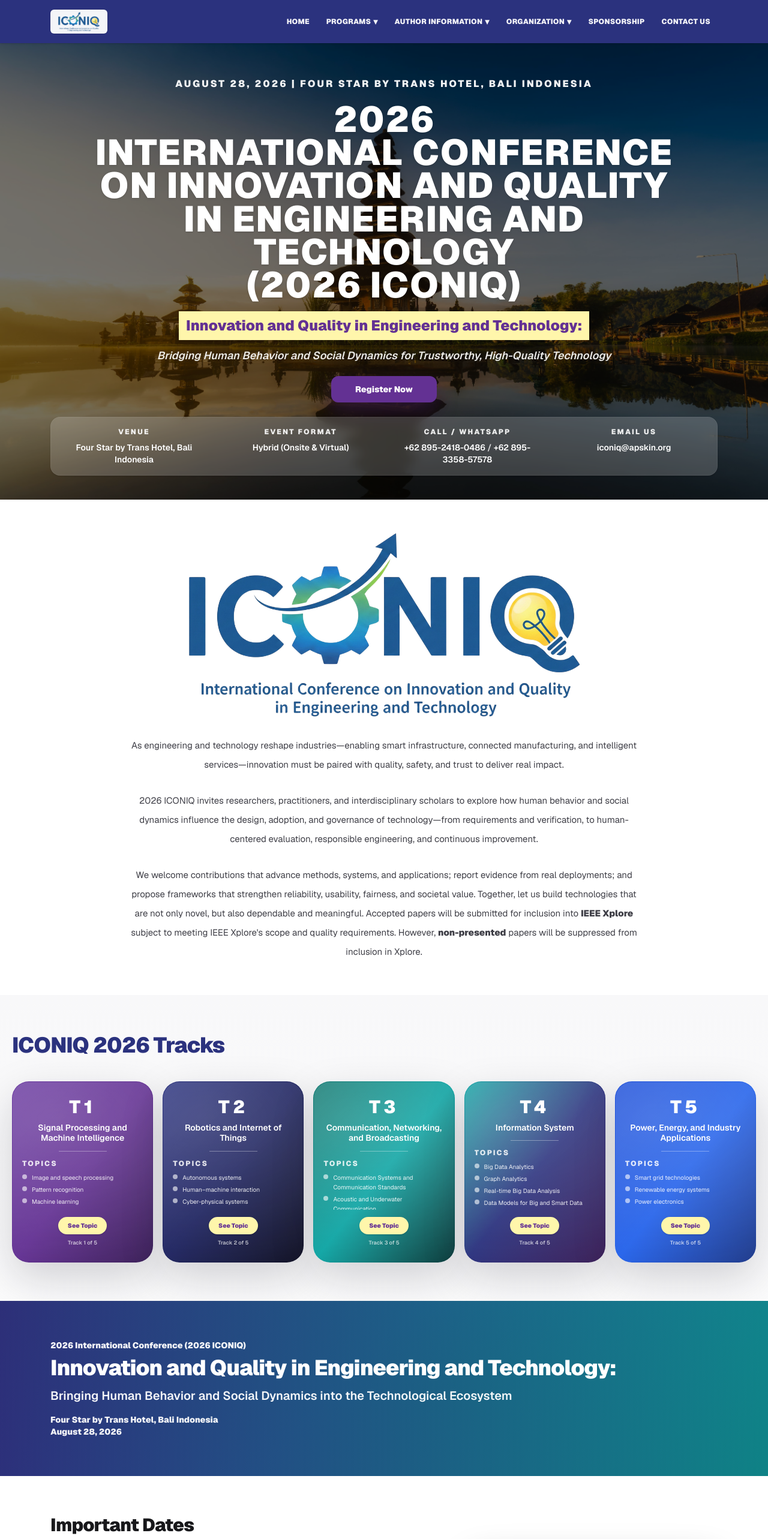
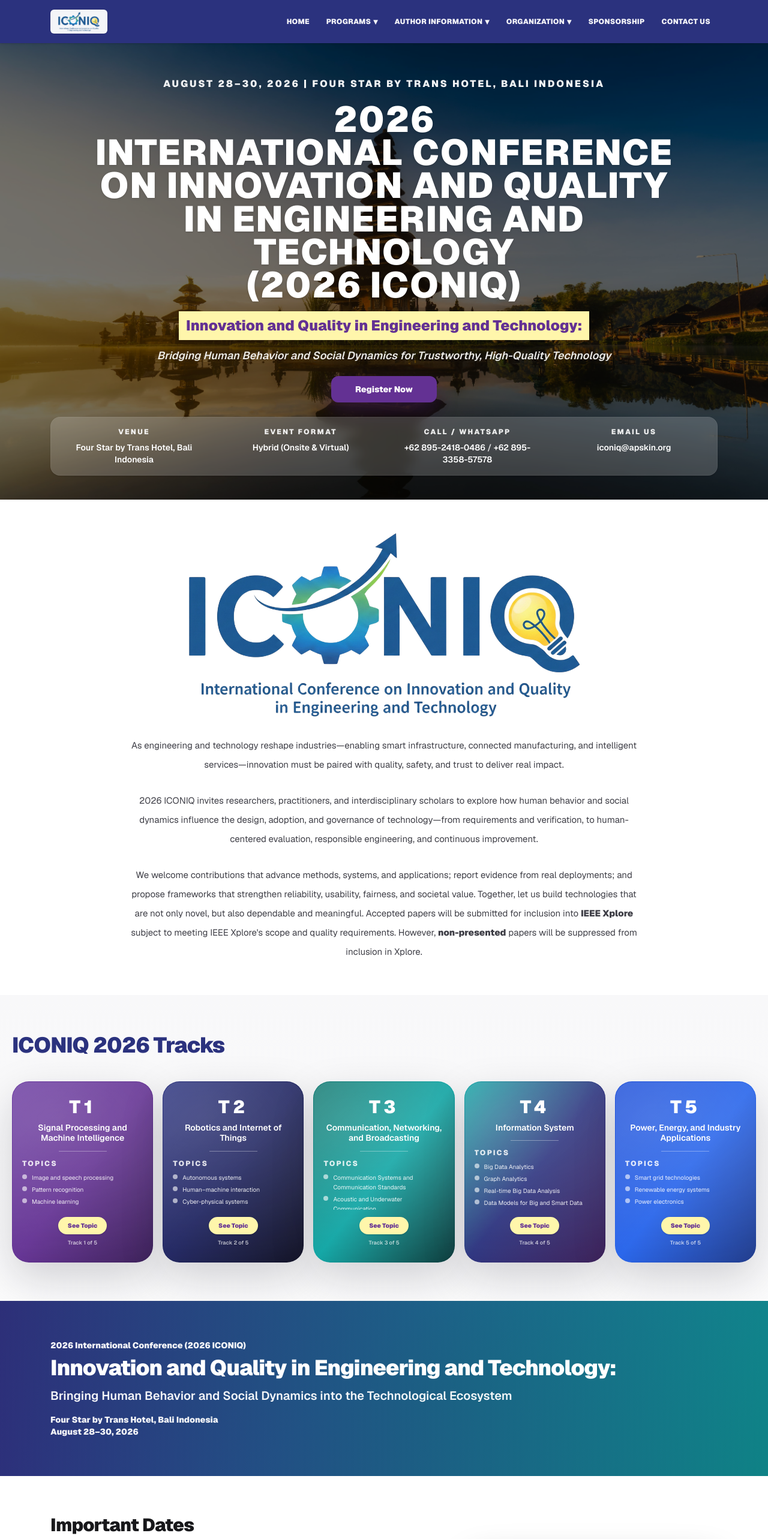
Before and after one commit to helloawuteam-maker/iconic2026, a Next.js app: page / in a window 1280 px wide. Shown: the top 2566 px of the page at 60% size. Built offline with nearby package versions, Linux system fonts and the light colour scheme.

Commit message:
ieee update 3

```diff
--- a/app/components/SiteFooter.tsx
+++ b/app/components/SiteFooter.tsx
@@ -7,7 +7,7 @@ export default function SiteFooter() {
           <p className="mt-2 text-sm text-white/85">
             2026 International Conference on Innovation and Quality in Engineering and Technology
           </p>
-          <p className="mt-3 text-xs text-white/80">Four Star by Trans Hotel, Bali Indonesia · August 28, 2026</p>
+          <p className="mt-3 text-xs text-white/80">Four Star by Trans Hotel, Bali Indonesia · August 28–30, 2026</p>
         </div>
         <div>
           <div className="text-sm font-black">Quick Links</div>
--- a/app/page.tsx
+++ b/app/page.tsx
@@ -157,7 +157,7 @@ export default function Home() {
             <div className="grid">
               <div className="text-center">
                 <h2 className="text-sm font-black uppercase tracking-[0.18em] text-white/95 md:text-base">
-                  August 28, 2026 | Four Star by Trans Hotel, Bali Indonesia
+                  August 28–30, 2026 | Four Star by Trans Hotel, Bali Indonesia
                 </h2>
 
                 <h1 className="mt-5 text-4xl font-black uppercase leading-[0.92] tracking-wide drop-shadow md:text-6xl">
@@ -246,7 +246,7 @@ export default function Home() {
             <p className="mt-4 text-sm font-black opacity-95">
               Four Star by Trans Hotel, Bali Indonesia
               <br />
-              August 28, 2026
+              August 28–30, 2026
             </p>
           </div>
         </section>
```
